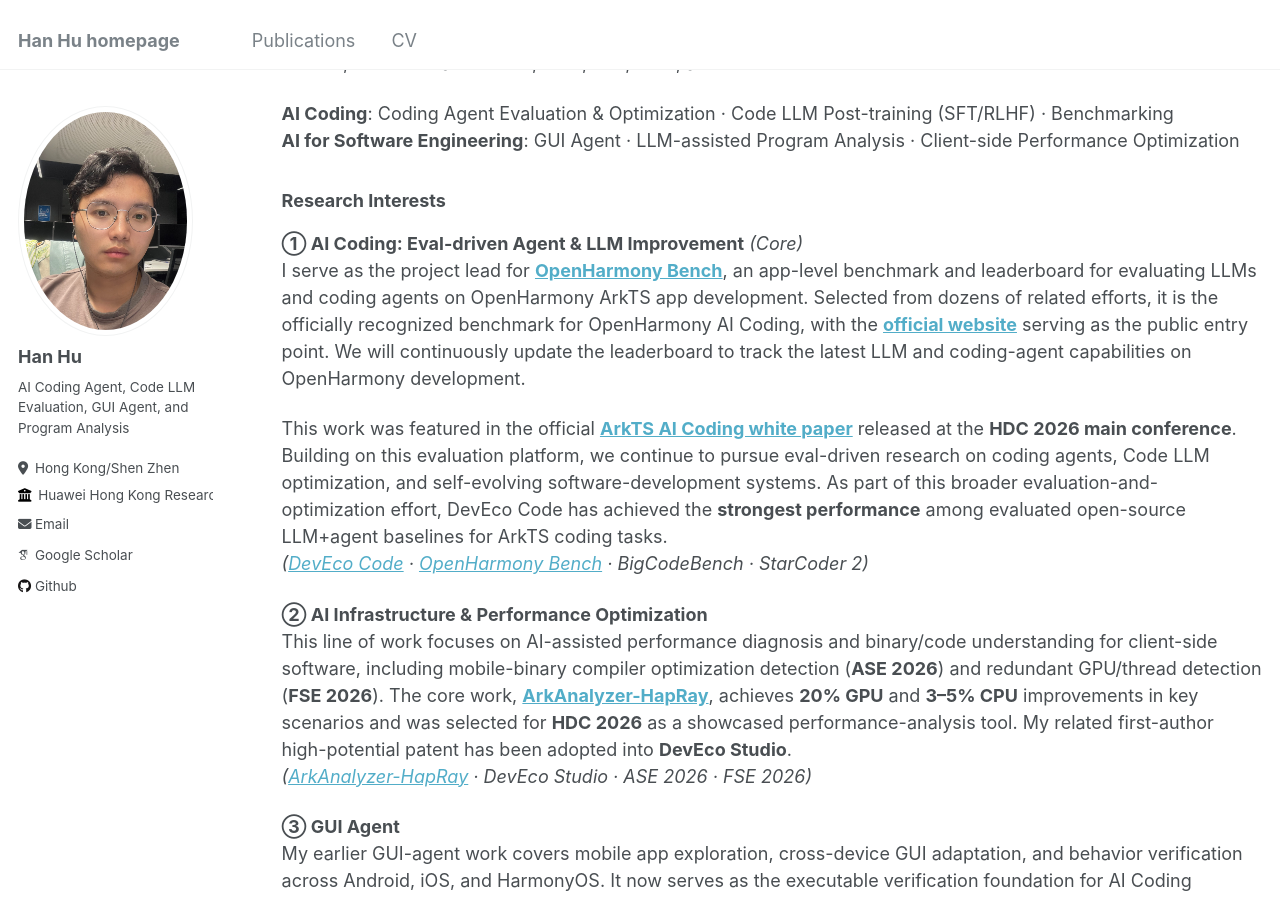
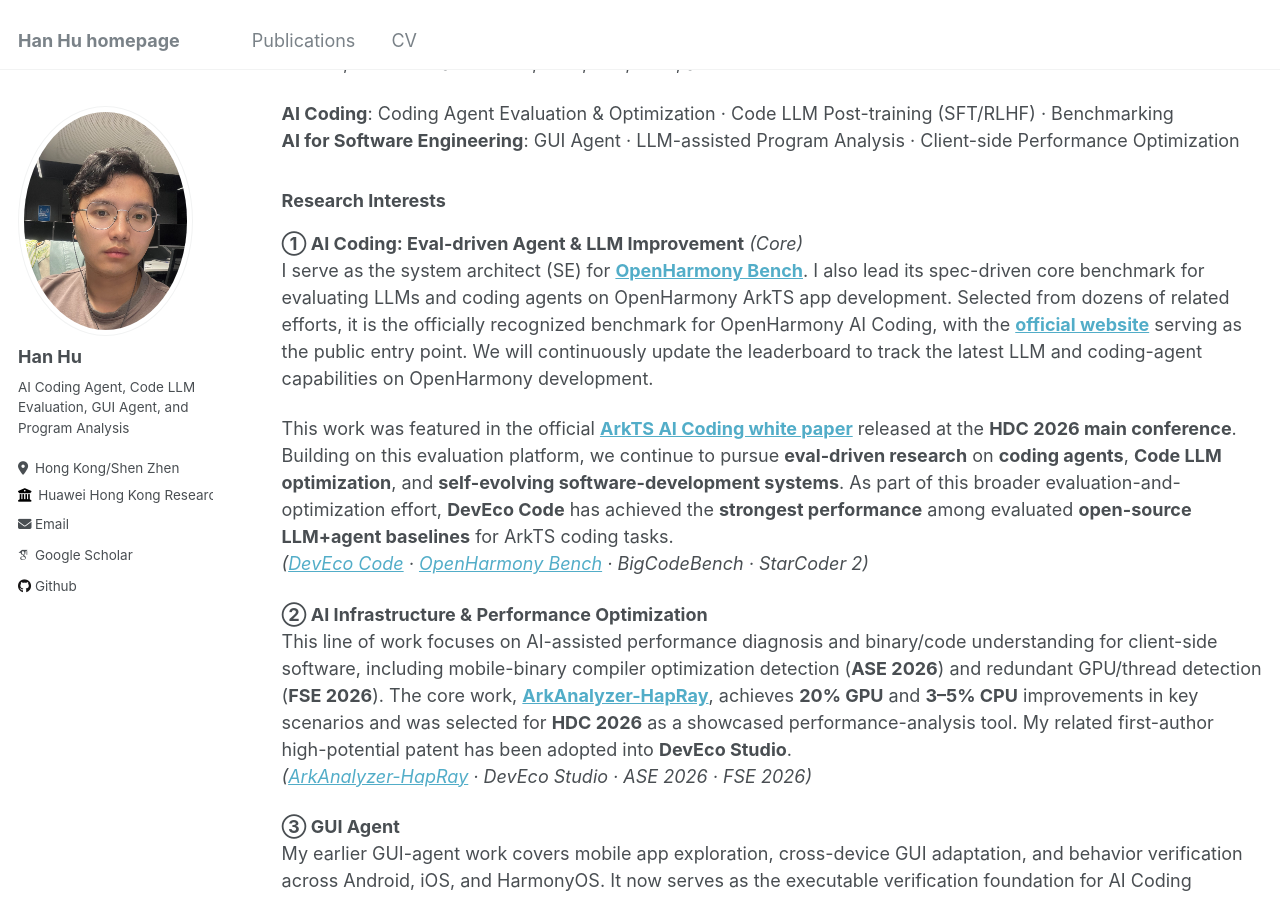
Before and after one commit to huhanGitHub/huhanGitHub.github.io, a Jekyll site: the page built from _pages/about.md, in a window 1280 px wide and 900 px high, scrolled down 383 px. Built offline with Jekyll 4.4.1, drawn with Linux system fonts in a browser that asks for light colours; some web fonts are replaced.

Commit message:
Clarify OpenHarmony Bench role

```diff
--- a/_pages/about.md
+++ b/_pages/about.md
@@ -23,9 +23,9 @@ My Ph.D. research produced **5+ first-author CCF-A / CORE A\*** papers across to
 ### Research Interests
 
 **① AI Coding: Eval-driven Agent & LLM Improvement** *(Core)*
-I serve as the project lead for **[OpenHarmony Bench](https://bench.matrix.openharmony.cn/)**, an app-level benchmark and leaderboard for evaluating LLMs and coding agents on OpenHarmony ArkTS app development. Selected from dozens of related efforts, it is the officially recognized benchmark for OpenHarmony AI Coding, with the **[official website](https://bench.matrix.openharmony.cn/)** serving as the public entry point. We will continuously update the leaderboard to track the latest LLM and coding-agent capabilities on OpenHarmony development.
+I serve as the system architect (SE) for **[OpenHarmony Bench](https://bench.matrix.openharmony.cn/)**. I also lead its spec-driven core benchmark for evaluating LLMs and coding agents on OpenHarmony ArkTS app development. Selected from dozens of related efforts, it is the officially recognized benchmark for OpenHarmony AI Coding, with the **[official website](https://bench.matrix.openharmony.cn/)** serving as the public entry point. We will continuously update the leaderboard to track the latest LLM and coding-agent capabilities on OpenHarmony development.
 
-This work was featured in the official **[ArkTS AI Coding white paper](https://developer.huawei.com/consumer/cn/doc/guidebook/aitech2026-1-0000002594922404)** released at the **HDC 2026 main conference**. Building on this evaluation platform, we continue to pursue eval-driven research on coding agents, Code LLM optimization, and self-evolving software-development systems. As part of this broader evaluation-and-optimization effort, DevEco Code has achieved the **strongest performance** among evaluated open-source LLM+agent baselines for ArkTS coding tasks.
+This work was featured in the official **[ArkTS AI Coding white paper](https://developer.huawei.com/consumer/cn/doc/guidebook/aitech2026-1-0000002594922404)** released at the **HDC 2026 main conference**. Building on this evaluation platform, we continue to pursue **eval-driven research** on **coding agents**, **Code LLM optimization**, and **self-evolving software-development systems**. As part of this broader evaluation-and-optimization effort, **DevEco Code** has achieved the **strongest performance** among evaluated **open-source LLM+agent baselines** for ArkTS coding tasks.
 *([DevEco Code](https://gitcode.com/openharmony-sig/deveco-code) · [OpenHarmony Bench](https://bench.matrix.openharmony.cn/) · BigCodeBench · StarCoder 2)*
 
 **② AI Infrastructure & Performance Optimization**
```
